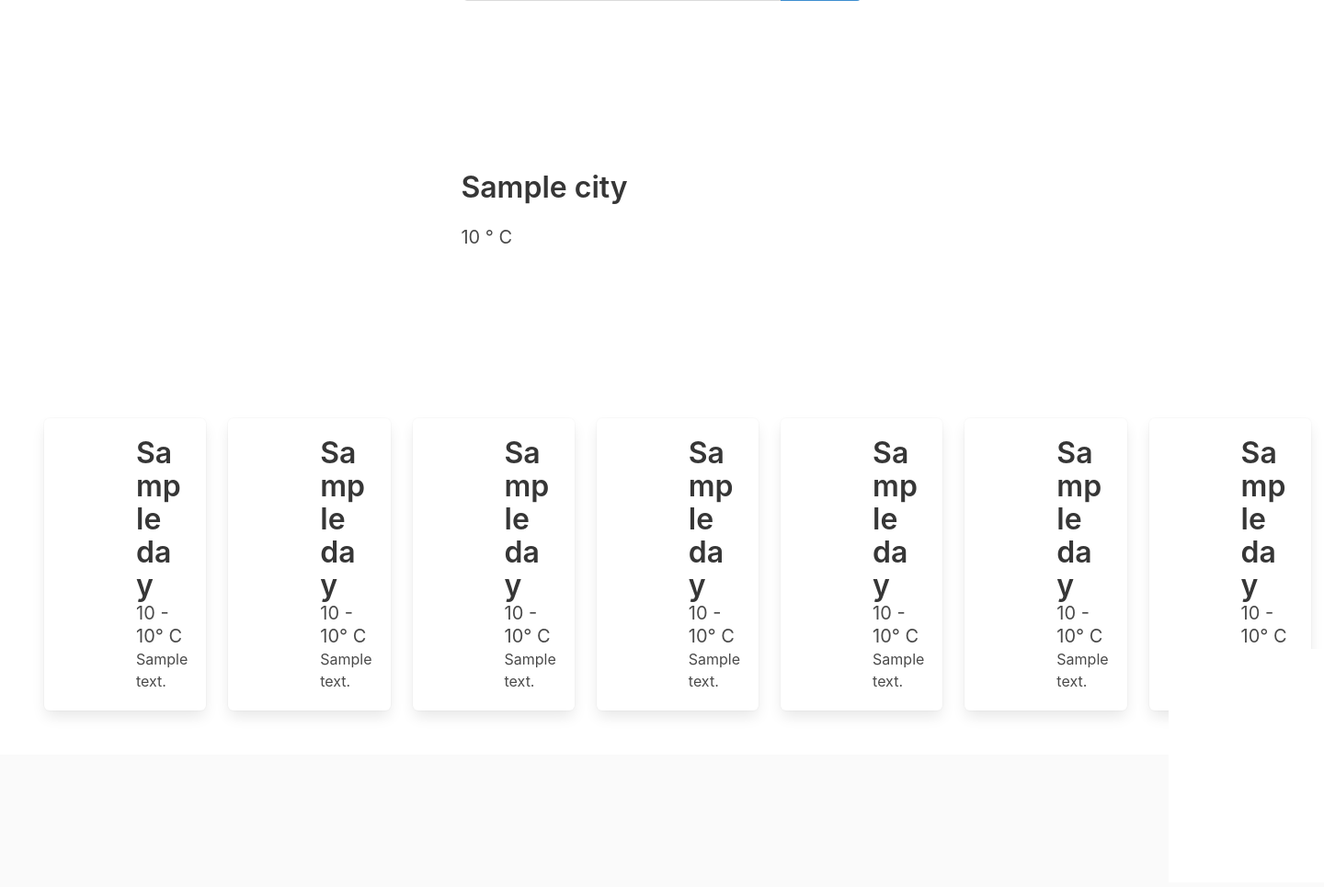
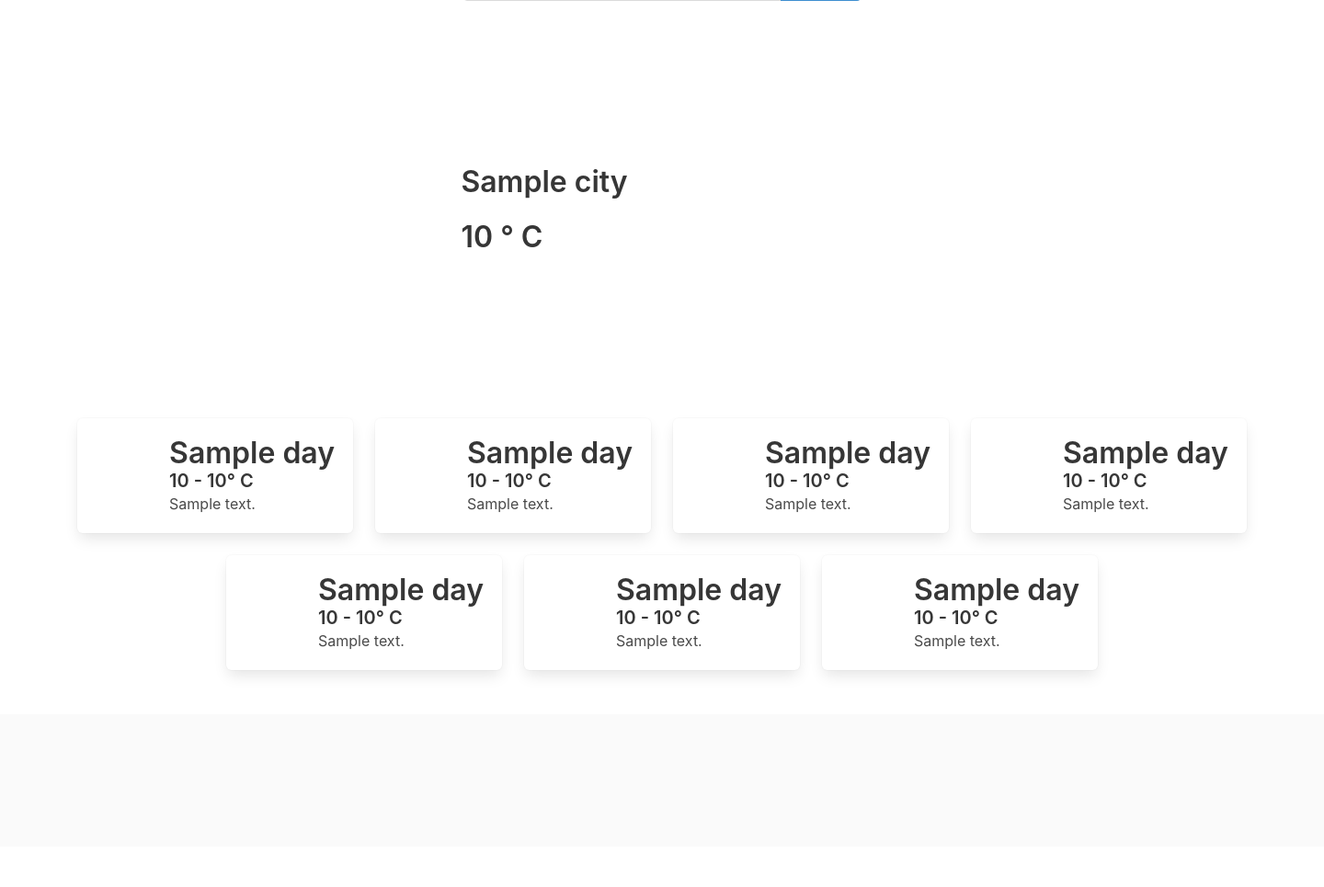
Before and after one commit to MariosTheof/weatherGreece, a Django app: template the_weather/weather/templates/weather/index.html in a window 1440 px wide. Shown: the part 311-1276 px from the top of the page at 92% size. After the commit the page ends 1046 px from the top, so only its background shows below. Run offline with Django 3.2, Linux system fonts and the light colour scheme; tables that the repository leaves empty hold one stand-in row (values such as "Sample post"); the template is opened without the code that fills it: values that come from a table or form of the project are taken from there, most other values are stand-ins (such as "Sample title", 1, 10 or a date in 2020); a map, chart or similar area stays blank; some libraries are stand-ins or nearby versions.

Commit message:
Fixed screen formatting, using multiline columns. Some visual touches.

```diff
--- a/the_weather/weather/templates/weather/index.html
+++ b/the_weather/weather/templates/weather/index.html
@@ -15,7 +15,7 @@
 </head>
 
 <body>
-    <section class="hero is-bold is-info">
+    <section class="hero is-bold is-info"> <!--Header-->
 
         <div class="hero-body">
           <nav class="level">
@@ -46,7 +46,7 @@
         </div>
     </section>
 
-    <section class="section">
+    <section class="section">  <!-- Search box -->
         <div class="container">
             <div class="columns">
                 <div class="column is-offset-4 is-4">
@@ -72,14 +72,14 @@
         </div>
     </section>
 
-    <section class="section">
+    <section class="section"> <!-- Large current icon -->
       <nav class="level">
 
         <div class="level-item">
           <div>
             <h1 class="title">{{ weather_monday.city }}</h1>
             <br>
-            <h2 class="subtitle"> {{ curr_day.current_temperature|floatformat:"0" }} ° C</h2>
+            <h2 class="title"> {{ curr_day.current_temperature|floatformat:"0" }} ° C</h2>
           </div>
           <figure class="icons">
               <canvas class="{{ curr_day.icon }}" width="256" height="256"></canvas>
@@ -93,11 +93,11 @@
       </nav>
     </section>
 
-    <section class="section">
-
-            <div class="columns">
+    <section class="section"> <!-- Days of the week in boxes -->
+      <nav class="level">
+            <div class="columns is-multiline is-centered">
                 <!--- Monday -->
-                <div class="column is-flex">
+                <div class="column is-narrow">
 
 
                     <div id="{{ weather_monday.today }}" class="box">
@@ -112,7 +112,7 @@
                                     <p>
                                         <span class="title">{{ weather_monday.day }}</span>
                                         <br>
-                                        <span class="subtitle">{{ weather_monday.temperatureLow|floatformat:"0"  }} - {{ weather_monday.temperatureHigh|floatformat:"0"  }}° C</span>
+                                        <span class="subtitle"><strong>{{ weather_monday.temperatureLow|floatformat:"0"  }} - {{ weather_monday.temperatureHigh|floatformat:"0"  }}° C</strong></span>
                                         <br> {{ weather_monday.summary }}
                                     </p>
                                 </div>
@@ -123,7 +123,7 @@
 
                 </div>
                 <!--- Tuesday -->
-                <div class="column is-flex">
+                <div class="column is-narrow">
 
 
                     <div id="{{ weather_tuesday.today }}" class="box">
@@ -138,7 +138,7 @@
                                     <p>
                                         <span class="title">{{ weather_tuesday.day }}</span>
                                         <br>
-                                        <span class="subtitle">{{ weather_tuesday.temperatureLow|floatformat:"0"  }} - {{ weather_tuesday.temperatureHigh|floatformat:"0"  }}° C</span>
+                                        <span class="subtitle"><strong>{{ weather_tuesday.temperatureLow|floatformat:"0"  }} - {{ weather_tuesday.temperatureHigh|floatformat:"0"  }}° C</strong></span>
                                         <br> {{ weather_tuesday.summary }}
                                     </p>
                                 </div>
@@ -149,7 +149,7 @@
 
                 </div>
                 <!-- Wednesday -->
-                <div class="column is-flex">
+                <div class="column is-narrow">
 
 
                     <div id="{{ weather_wednesday.today }}" class="box">
@@ -164,7 +164,7 @@
                                     <p>
                                         <span class="title">{{ weather_wednesday.day }}</span>
                                         <br>
-                                        <span class="subtitle">{{ weather_wednesday.temperatureLow|floatformat:"0"  }} - {{ weather_wednesday.temperatureHigh|floatformat:"0"  }}° C</span>
+                                        <span class="subtitle"><strong>{{ weather_wednesday.temperatureLow|floatformat:"0"  }} - {{ weather_wednesday.temperatureHigh|floatformat:"0"  }}° C</strong></span>
                                         <br> {{ weather_wednesday.summary }}
                                     </p>
                                 </div>
@@ -175,7 +175,7 @@
 
                 </div>
                 <!-- Thursday -->
-                <div class="column is-flex">
+                <div class="column is-narrow">
 
 
                     <div id="{{ weather_thursday.today }}" class="box">
@@ -190,7 +190,7 @@
                                     <p>
                                         <span class="title">{{ weather_thursday.day }}</span>
                                         <br>
-                                        <span class="subtitle">{{ weather_thursday.temperatureLow|floatformat:"0"  }} - {{ weather_thursday.temperatureHigh|floatformat:"0"  }}° C</span>
+                                        <span class="subtitle"><strong>{{ weather_thursday.temperatureLow|floatformat:"0"  }} - {{ weather_thursday.temperatureHigh|floatformat:"0"  }}° C</strong></span>
                                         <br> {{ weather_thursday.summary }}
                                     </p>
                                 </div>
@@ -201,7 +201,7 @@
 
                 </div>
                 <!--Friday -->
-                <div class="column is-flex">
+                <div class="column is-narrow">
 
 
                     <div id="{{ weather_friday.today }}" class="box">
@@ -216,7 +216,7 @@
                                     <p>
                                         <span class="title">{{ weather_friday.day }}</span>
                                         <br>
-                                        <span class="subtitle">{{ weather_friday.temperatureLow|floatformat:"0"  }} - {{ weather_friday.temperatureHigh|floatformat:"0"  }}° C</span>
+                                        <span class="subtitle"><strong>{{ weather_friday.temperatureLow|floatformat:"0"  }} - {{ weather_friday.temperatureHigh|floatformat:"0"  }}° C</strong></span>
                                         <br> {{ weather_friday.summary }}
                                     </p>
                                 </div>
@@ -227,7 +227,7 @@
 
                 </div>
                 <!-- Saturday -->
-                <div class="column is-flex">
+                <div class="column is-narrow">
 
 
                     <div id="{{ weather_saturday.today }}" class="box">
@@ -242,7 +242,7 @@
                                     <p>
                                         <span class="title">{{ weather_saturday.day }}</span>
                                         <br>
-                                        <span class="subtitle">{{ weather_saturday.temperatureLow|floatformat:"0"  }} - {{ weather_saturday.temperatureHigh|floatformat:"0"  }}° C</span>
+                                        <span class="subtitle"><strong>{{ weather_saturday.temperatureLow|floatformat:"0"  }} - {{ weather_saturday.temperatureHigh|floatformat:"0"  }}° C</strong></span>
                                         <br> {{ weather_saturday.summary }}
                                     </p>
                                 </div>
@@ -253,7 +253,7 @@
 
                 </div>
                 <!-- Sunday -->
-                <div class="column is-flex">
+                <div class="column is-narrow">
 
 
                     <div id="{{ weather_sunday.today }}" class="box">
@@ -268,7 +268,7 @@
                                     <p>
                                         <span class="title">{{ weather_sunday.day }}</span>
                                         <br>
-                                        <span class="subtitle">{{ weather_sunday.temperatureLow|floatformat:"0"  }} - {{ weather_sunday.temperatureHigh|floatformat:"0"  }}° C</span>
+                                        <span class="subtitle"><strong>{{ weather_sunday.temperatureLow|floatformat:"0"  }} - {{ weather_sunday.temperatureHigh|floatformat:"0"  }}° C</strong></span>
                                         <br> {{ weather_sunday.summary }}
                                     </p>
                                 </div>
@@ -280,7 +280,7 @@
                 </div>
 
             </div>
-
+      </nav>
     </section>
 
     <footer class="footer">
--- a/the_weather/weather/views.py
+++ b/the_weather/weather/views.py
@@ -50,13 +50,13 @@ def index(request):
             if ",Greece" in form.cleaned_data['name']:
                 city = form.cleaned_data['name'] # city we want to predict
             else:
-                city = form.cleaned_data['name'] + ',Greece'
+                city = form.cleaned_data['name'] + ', Greece'
             form = CityForm() # so the name does not stay after the search
 
     # GET method when the page is loaded and we want an empty form
     if request.method == 'GET':
         form = CityForm()
-        city = 'Athens,Greece'
+        city = 'Athens, Greece'
 
 
     # geolocator to get coordinates of places
@@ -66,7 +66,7 @@ def index(request):
     lat = str(location.latitude)
     lon = str(location.longitude)
 
-    url = 'https://api.darksky.net/forecast/36b08b8c29fa105d710bd4c985dfff38/' + lat + ',' + lon + '?units=auto'
+    url = 'https://api.darksky.net/forecast/your_api_key/' + lat + ',' + lon + '?lang=el&units=auto'
     response = requests.get(url) # request the API data and convert the JSON to Python data
     # convert requst to json
     json = response.json()
```
